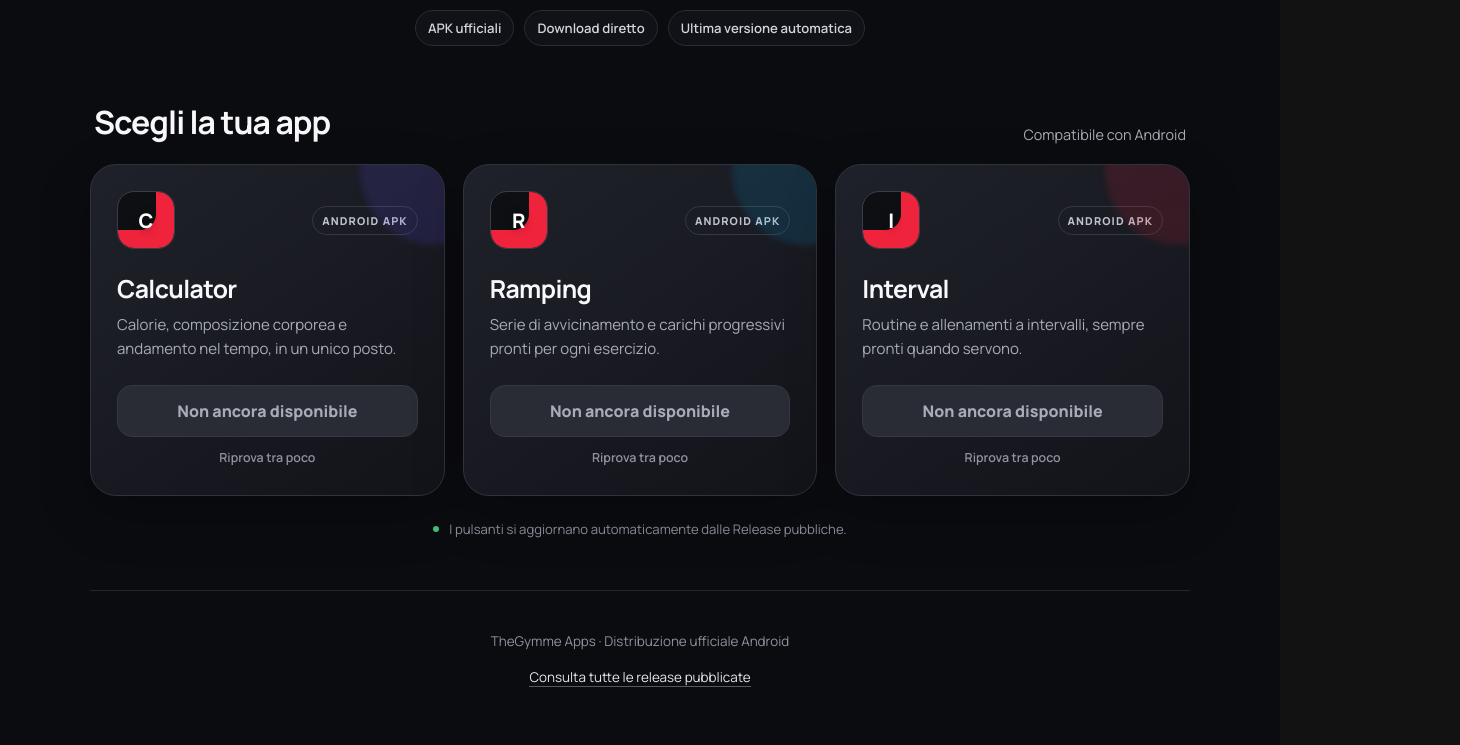
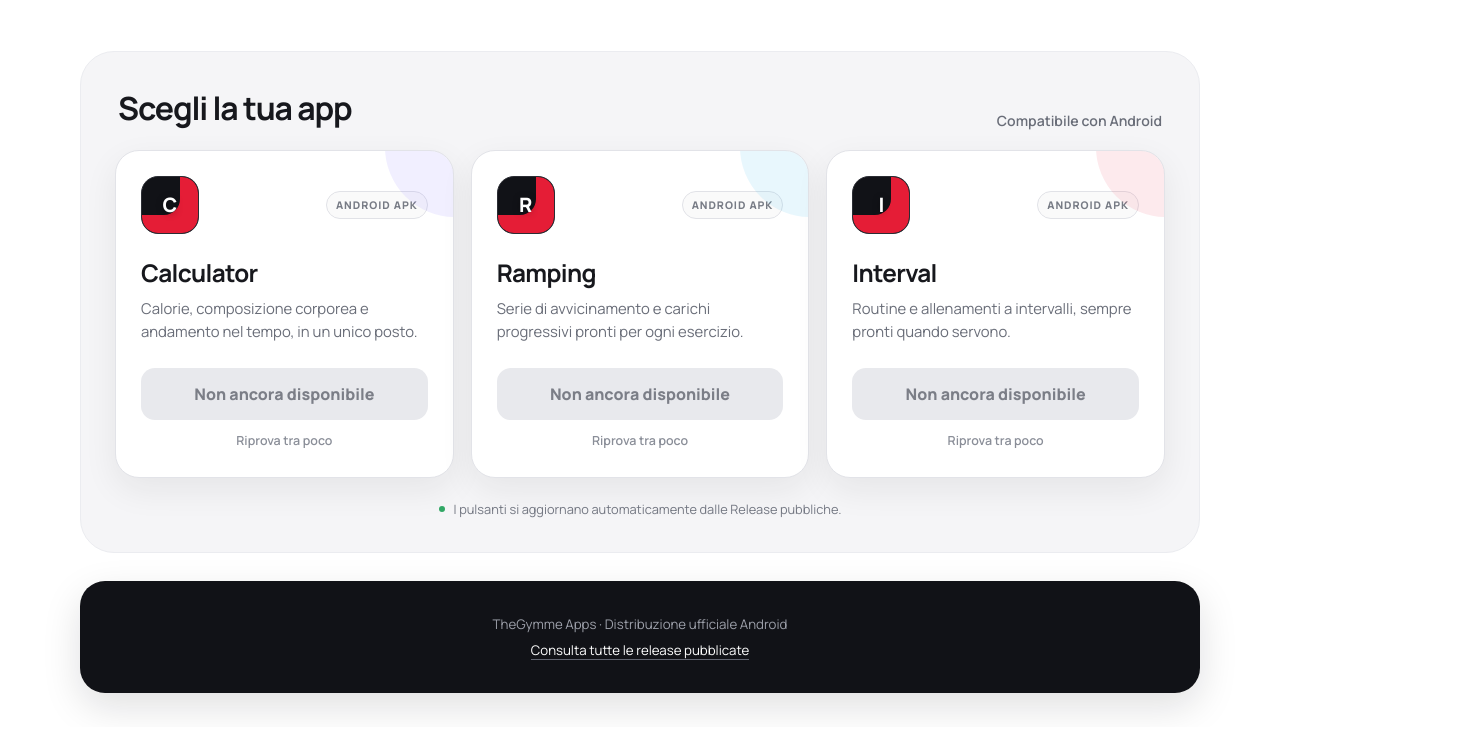
Before and after one commit to michelegimmelli-lgtm/TheGymme-Apps, a plain HTML site: page site/index.html in a window 1280 px wide. Shown: the part 806-1551 px from the top of the page, 1460 px wide, since content can reach past the window. Drawn offline with Linux system fonts and the light colour scheme; no server answers.

Commit message:
Switch public hub to light theme

```diff
--- a/site/index.html
+++ b/site/index.html
@@ -3,58 +3,60 @@
 <head>
   <meta charset="utf-8">
   <meta name="viewport" content="width=device-width, initial-scale=1">
-  <meta name="theme-color" content="#0b0c10">
-  <title>TheGymme Apps — Download ufficiali</title>
-  <meta name="description" content="Scarica le versioni Android aggiornate e ufficiali di Calculator, Ramping e Interval.">
+  <meta name="theme-color" content="#ffffff">
+  <title>TheGymme — App e percorsi ufficiali</title>
+  <meta name="description" content="Scopri e scarica app, strumenti e percorsi digitali ufficiali TheGymme.">
   <link rel="preconnect" href="https://fonts.googleapis.com">
   <link rel="preconnect" href="https://fonts.gstatic.com" crossorigin>
   <link href="https://fonts.googleapis.com/css2?family=Manrope:wght@400;500;600;700;800&display=swap" rel="stylesheet">
   <style>
-    :root{color-scheme:dark;--bg:#0b0c10;--surface:#15161c;--surface-2:#1c1e26;--line:#30333e;--text:#f8f8fa;--muted:#a9acb7;--red:#ef233c;--red-dark:#b50f25}
+    :root{color-scheme:light;--bg:#fff;--soft:#f5f5f7;--surface:#fff;--line:#e2e3e8;--text:#17181d;--muted:#696d78;--red:#e51d36;--red-dark:#b50f25;--dark:#111217}
     *{box-sizing:border-box}
     html{scroll-behavior:smooth}
-    body{margin:0;min-height:100vh;font-family:"Manrope","Segoe UI",system-ui,sans-serif;color:var(--text);background:radial-gradient(circle at 50% -12rem,rgba(239,35,60,.24),transparent 36rem),linear-gradient(180deg,#101116 0,var(--bg) 38rem);-webkit-font-smoothing:antialiased}
-    body::before{content:"";position:fixed;inset:0;pointer-events:none;opacity:.22;background-image:linear-gradient(rgba(255,255,255,.025) 1px,transparent 1px),linear-gradient(90deg,rgba(255,255,255,.025) 1px,transparent 1px);background-size:44px 44px;mask-image:linear-gradient(to bottom,#000,transparent 65%)}
-    .wrap{position:relative;width:min(1100px,calc(100% - 32px));margin:auto;padding:52px 0 42px}
-    .hero{text-align:center;padding:24px 0 54px}
-    .brand-panel{width:min(430px,92%);margin:0 auto 30px;padding:22px 30px 18px;background:#fff;border:1px solid rgba(255,255,255,.8);border-radius:26px;box-shadow:0 28px 80px rgba(0,0,0,.34),0 0 0 1px rgba(239,35,60,.08)}
+    body{margin:0;min-height:100vh;font-family:"Manrope","Segoe UI",system-ui,sans-serif;color:var(--text);background:var(--bg);-webkit-font-smoothing:antialiased}
+    body::before{content:"";position:absolute;z-index:-1;width:560px;height:560px;top:-330px;right:-180px;border-radius:50%;background:radial-gradient(circle,rgba(229,29,54,.12),rgba(229,29,54,0) 68%);pointer-events:none}
+    .wrap{width:min(1120px,calc(100% - 32px));margin:auto;padding:36px 0 34px}
+    .hero{text-align:center;padding:8px 0 54px}
+    .brand-panel{width:min(350px,82%);margin:0 auto 24px}
     .brand-panel img{display:block;width:100%;height:auto}
-    .eyebrow{display:inline-flex;align-items:center;gap:8px;margin:0 0 14px;padding:7px 12px;border:1px solid rgba(239,35,60,.32);border-radius:999px;color:#ff7889;background:rgba(239,35,60,.08);font-size:.76rem;font-weight:800;letter-spacing:.12em;text-transform:uppercase}
-    .eyebrow::before{content:"";width:7px;height:7px;border-radius:50%;background:var(--red);box-shadow:0 0 0 5px rgba(239,35,60,.14)}
-    h1{max-width:800px;margin:0 auto;font-size:clamp(2.25rem,7vw,4.9rem);line-height:1.02;letter-spacing:-.055em;font-weight:800}
+    .eyebrow{display:inline-flex;align-items:center;gap:8px;margin:0 0 15px;padding:7px 12px;border:1px solid #f0c7ce;border-radius:999px;color:#bd1830;background:#fff5f6;font-size:.74rem;font-weight:800;letter-spacing:.12em;text-transform:uppercase}
+    .eyebrow::before{content:"";width:7px;height:7px;border-radius:50%;background:var(--red);box-shadow:0 0 0 5px rgba(229,29,54,.1)}
+    h1{max-width:830px;margin:0 auto;font-size:clamp(2.3rem,7vw,4.8rem);line-height:1.03;letter-spacing:-.055em;font-weight:800}
     h1 span{color:var(--red)}
-    .lead{max-width:680px;margin:20px auto 0;color:var(--muted);font-size:clamp(1rem,2.4vw,1.18rem);line-height:1.65}
-    .trust{display:flex;flex-wrap:wrap;justify-content:center;gap:10px;margin:25px 0 0;padding:0;list-style:none}
-    .trust li{padding:8px 12px;border:1px solid #292c35;border-radius:999px;background:rgba(20,21,27,.72);color:#d3d5dc;font-size:.82rem;font-weight:600}
-    .section-head{display:flex;align-items:end;justify-content:space-between;gap:24px;margin:0 4px 20px}
-    .section-head h2{margin:0;font-size:clamp(1.45rem,3vw,2rem);letter-spacing:-.03em}
-    .section-head p{margin:0;color:var(--muted);font-size:.9rem}
-    .apps{display:grid;grid-template-columns:repeat(3,minmax(0,1fr));gap:18px}
-    .app{position:relative;display:flex;min-height:330px;padding:26px;overflow:hidden;flex-direction:column;background:linear-gradient(145deg,rgba(32,34,43,.98),rgba(19,20,26,.98));border:1px solid var(--line);border-radius:26px;box-shadow:0 18px 50px rgba(0,0,0,.25);transition:transform .2s ease,border-color .2s ease,box-shadow .2s ease}
-    .app::after{content:"";position:absolute;width:150px;height:150px;right:-66px;top:-70px;border-radius:50%;background:var(--glow);filter:blur(3px);opacity:.7}
-    .app:hover{transform:translateY(-4px);border-color:#484c5a;box-shadow:0 26px 60px rgba(0,0,0,.34)}
-    .app[data-app="calculator"]{--glow:rgba(100,82,255,.2);--accent:#8c7cff}
-    .app[data-app="ramping"]{--glow:rgba(0,181,255,.18);--accent:#43c5f7}
-    .app[data-app="interval"]{--glow:rgba(239,35,60,.2);--accent:#ff5268}
+    .lead{max-width:700px;margin:20px auto 0;color:var(--muted);font-size:clamp(1rem,2.4vw,1.17rem);line-height:1.65}
+    .trust{display:flex;flex-wrap:wrap;justify-content:center;gap:9px;margin:25px 0 0;padding:0;list-style:none}
+    .trust li{padding:8px 12px;border:1px solid #e5e6ea;border-radius:999px;background:var(--soft);color:#4f535d;font-size:.8rem;font-weight:700}
+    .catalog{padding:34px;border:1px solid #ebecf0;border-radius:34px;background:var(--soft)}
+    .section-head{display:flex;align-items:end;justify-content:space-between;gap:24px;margin:0 3px 20px}
+    .section-head h2{margin:0;font-size:clamp(1.45rem,3vw,2rem);letter-spacing:-.035em}
+    .section-head p{margin:0;color:var(--muted);font-size:.88rem;font-weight:600}
+    .apps{display:grid;grid-template-columns:repeat(3,minmax(0,1fr));gap:17px}
+    .app{position:relative;display:flex;min-height:324px;padding:25px;overflow:hidden;flex-direction:column;background:var(--surface);border:1px solid var(--line);border-radius:24px;box-shadow:0 12px 34px rgba(24,27,35,.07);transition:transform .2s ease,border-color .2s ease,box-shadow .2s ease}
+    .app::after{content:"";position:absolute;width:140px;height:140px;right:-72px;top:-74px;border-radius:50%;background:var(--glow)}
+    .app:hover{transform:translateY(-4px);border-color:#ced0d7;box-shadow:0 20px 44px rgba(24,27,35,.11)}
+    .app[data-app="calculator"]{--glow:rgba(100,82,255,.09)}
+    .app[data-app="ramping"]{--glow:rgba(0,161,224,.09)}
+    .app[data-app="interval"]{--glow:rgba(229,29,54,.09)}
     .app-top{display:flex;align-items:center;justify-content:space-between;gap:12px}
-    .icon{position:relative;width:58px;height:58px;display:grid;place-items:center;overflow:hidden;border:1px solid #3a3d49;border-radius:17px;background:#0e0f13;color:#fff;font-size:1.25rem;font-weight:800;box-shadow:inset -18px -18px 0 var(--red)}
-    .icon span{position:relative;z-index:1;text-shadow:0 1px 8px rgba(0,0,0,.45)}
-    .platform{padding:6px 9px;border:1px solid #353844;border-radius:999px;color:#bfc2cc;font-size:.68rem;font-weight:800;letter-spacing:.1em}
-    .app h3{margin:23px 0 8px;font-size:1.55rem;letter-spacing:-.025em}
-    .desc{margin:0 0 24px;color:var(--muted);line-height:1.58;font-size:.94rem}
-    .download{display:flex;width:100%;min-height:52px;margin-top:auto;align-items:center;justify-content:center;gap:10px;padding:13px 16px;color:#fff;background:linear-gradient(135deg,var(--red),var(--red-dark));border:1px solid rgba(255,255,255,.08);border-radius:15px;font-weight:800;text-decoration:none;box-shadow:0 12px 28px rgba(239,35,60,.2);transition:filter .2s ease,transform .2s ease}
+    .icon{position:relative;width:58px;height:58px;display:grid;place-items:center;overflow:hidden;border:1px solid #2b2d34;border-radius:17px;background:#111217;color:#fff;font-size:1.24rem;font-weight:800;box-shadow:inset -18px -18px 0 var(--red)}
+    .icon span{position:relative;z-index:1;text-shadow:0 1px 7px rgba(0,0,0,.4)}
+    .platform{padding:6px 9px;border:1px solid #e1e2e7;border-radius:999px;color:#777b85;background:#fafafa;font-size:.66rem;font-weight:800;letter-spacing:.09em}
+    .app h3{margin:22px 0 8px;font-size:1.52rem;letter-spacing:-.028em}
+    .desc{margin:0 0 24px;color:var(--muted);line-height:1.58;font-size:.93rem}
+    .download{display:flex;width:100%;min-height:52px;margin-top:auto;align-items:center;justify-content:center;gap:10px;padding:13px 16px;color:#fff;background:linear-gradient(135deg,var(--red),var(--red-dark));border:0;border-radius:14px;font-weight:800;text-decoration:none;box-shadow:0 10px 24px rgba(229,29,54,.2);transition:filter .2s ease,transform .2s ease}
     .download::after{content:"↓";font-size:1.08em}
-    .download:hover{filter:brightness(1.12);transform:translateY(-1px)}
-    .download[aria-disabled="true"]{color:#a9acb7;background:#2a2c35;border-color:#353843;box-shadow:none;pointer-events:none}
+    .download:hover{filter:brightness(1.06);transform:translateY(-1px)}
+    .download[aria-disabled="true"]{color:#7b7e87;background:#e8e9ed;box-shadow:none;pointer-events:none}
     .download[aria-disabled="true"]::after{display:none}
-    .version{min-height:20px;margin:12px 0 0;color:#8f939f;text-align:center;font-size:.78rem;font-weight:600}
-    .note{display:flex;align-items:center;justify-content:center;gap:10px;margin:24px 0 0;color:#8f939f;font-size:.82rem;text-align:center}
-    .note::before{content:"";width:6px;height:6px;border-radius:50%;background:#46c47a}
-    footer{margin-top:52px;padding-top:26px;border-top:1px solid #252730;color:#8f939f;text-align:center;font-size:.84rem;line-height:1.7}
-    footer a{color:#e5e6eb;text-decoration:none;border-bottom:1px solid #555967}
-    footer a:hover{color:#fff;border-color:var(--red)}
-    @media(max-width:800px){.wrap{padding-top:30px}.hero{padding-bottom:42px}.brand-panel{width:min(350px,90%);padding:18px 24px 15px}.apps{grid-template-columns:1fr}.app{min-height:270px}.section-head{align-items:start;flex-direction:column;gap:5px}}
-    @media(max-width:420px){.wrap{width:min(100% - 22px,1100px)}.hero{padding-top:14px}.app{padding:22px;border-radius:22px}h1{font-size:2.4rem}.trust{gap:7px}.trust li{font-size:.74rem}}
+    .version{min-height:20px;margin:12px 0 0;color:#8a8e98;text-align:center;font-size:.78rem;font-weight:600}
+    .note{display:flex;align-items:center;justify-content:center;gap:9px;margin:22px 0 0;color:#747883;font-size:.8rem;text-align:center}
+    .note::before{content:"";width:6px;height:6px;border-radius:50%;background:#32a866}
+    footer{margin-top:28px;padding:29px 24px;border-radius:25px;color:#9da0aa;background:var(--dark);text-align:center;font-size:.83rem;line-height:1.7;box-shadow:0 14px 38px rgba(17,18,23,.13)}
+    footer p{margin:3px 0}
+    footer a{color:#fff;text-decoration:none;border-bottom:1px solid #626571}
+    footer a:hover{border-color:var(--red)}
+    @media(max-width:800px){.wrap{padding-top:22px}.hero{padding-bottom:40px}.brand-panel{width:min(310px,78%)}.catalog{padding:24px}.apps{grid-template-columns:1fr}.app{min-height:265px}.section-head{align-items:start;flex-direction:column;gap:5px}}
+    @media(max-width:440px){.wrap{width:min(100% - 20px,1120px)}.hero{padding-top:4px}.catalog{padding:14px;border-radius:25px}.app{padding:21px;border-radius:20px}h1{font-size:2.4rem}.trust{gap:7px}.trust li{font-size:.72rem}footer{border-radius:21px}}
     @media(prefers-reduced-motion:reduce){*{scroll-behavior:auto!important;transition:none!important}}
   </style>
 </head>
@@ -63,13 +65,14 @@
     <header class="hero">
       <div class="brand-panel"><img src="assets/thegymme-logo.jpg" alt="TheGymme — One of You, For You" width="800" height="347"></div>
       <p class="eyebrow">Download ufficiali</p>
-      <h1>Le tue app TheGymme,<br><span>sempre aggiornate.</span></h1>
-      <p class="lead">Scarica direttamente l’ultima versione Android di Calculator, Ramping e Interval. Nessun passaggio inutile: la pagina trova automaticamente la release più recente.</p>
+      <h1>Il tuo ecosistema TheGymme,<br><span>sempre con te.</span></h1>
+      <p class="lead">App, strumenti e percorsi digitali TheGymme in un unico spazio ufficiale. Scarica sempre la versione più recente, senza passaggi inutili.</p>
       <ul class="trust" aria-label="Caratteristiche"><li>APK ufficiali</li><li>Download diretto</li><li>Ultima versione automatica</li></ul>
     </header>
 
-    <div class="section-head"><h2>Scegli la tua app</h2><p>Compatibile con Android</p></div>
-    <section class="apps" aria-label="Applicazioni disponibili">
+    <section class="catalog" aria-labelledby="apps-title">
+      <div class="section-head"><h2 id="apps-title">Scegli la tua app</h2><p>Compatibile con Android</p></div>
+      <div class="apps" aria-label="Applicazioni disponibili">
         <article class="app" data-app="calculator">
           <div class="app-top"><div class="icon" aria-hidden="true"><span>C</span></div><span class="platform">ANDROID APK</span></div>
           <h3>Calculator</h3><p class="desc">Calorie, composizione corporea e andamento nel tempo, in un unico posto.</p>
@@ -85,8 +88,9 @@
           <h3>Interval</h3><p class="desc">Routine e allenamenti a intervalli, sempre pronti quando servono.</p>
           <a class="download" aria-disabled="true">Cerco l’ultima versione…</a><p class="version" aria-live="polite"></p>
         </article>
+      </div>
+      <p class="note">I pulsanti si aggiornano automaticamente dalle Release pubbliche.</p>
     </section>
-    <p class="note">I pulsanti si aggiornano automaticamente dalle Release pubbliche.</p>
     <footer><p>TheGymme Apps · Distribuzione ufficiale Android</p><p><a href="https://github.com/michelegimmelli-lgtm/TheGymme-Apps/releases">Consulta tutte le release pubblicate</a></p></footer>
   </main>
   <script>
```
Lines whose indentation alone changed are shown as unchanged.
